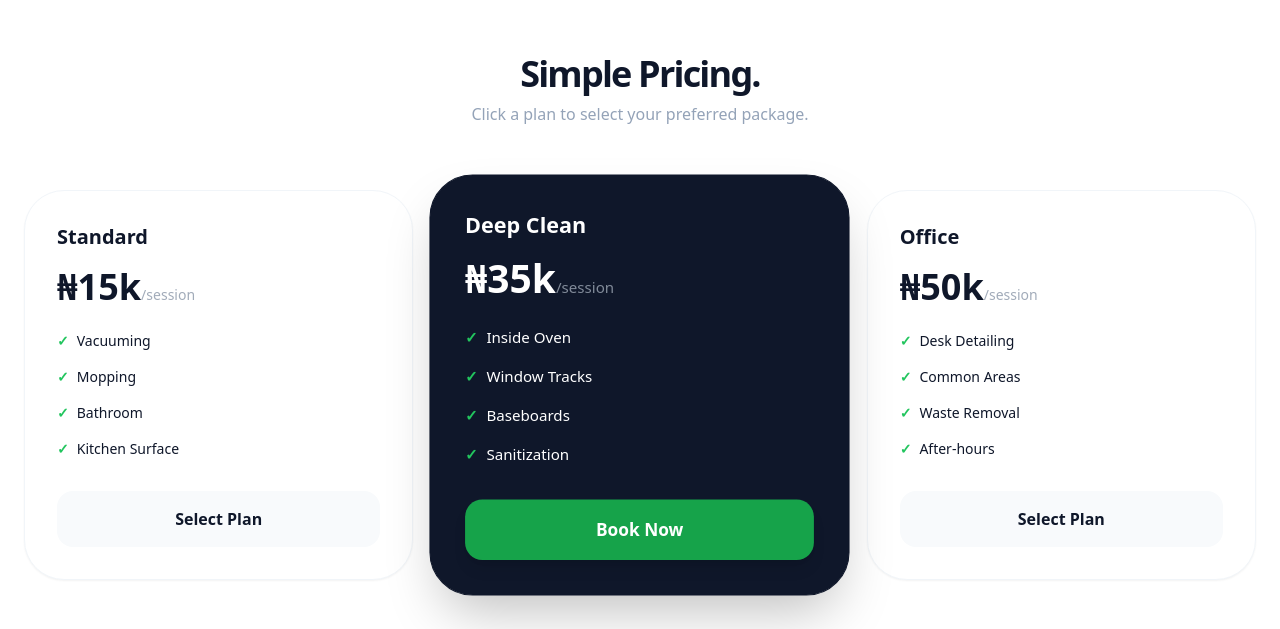
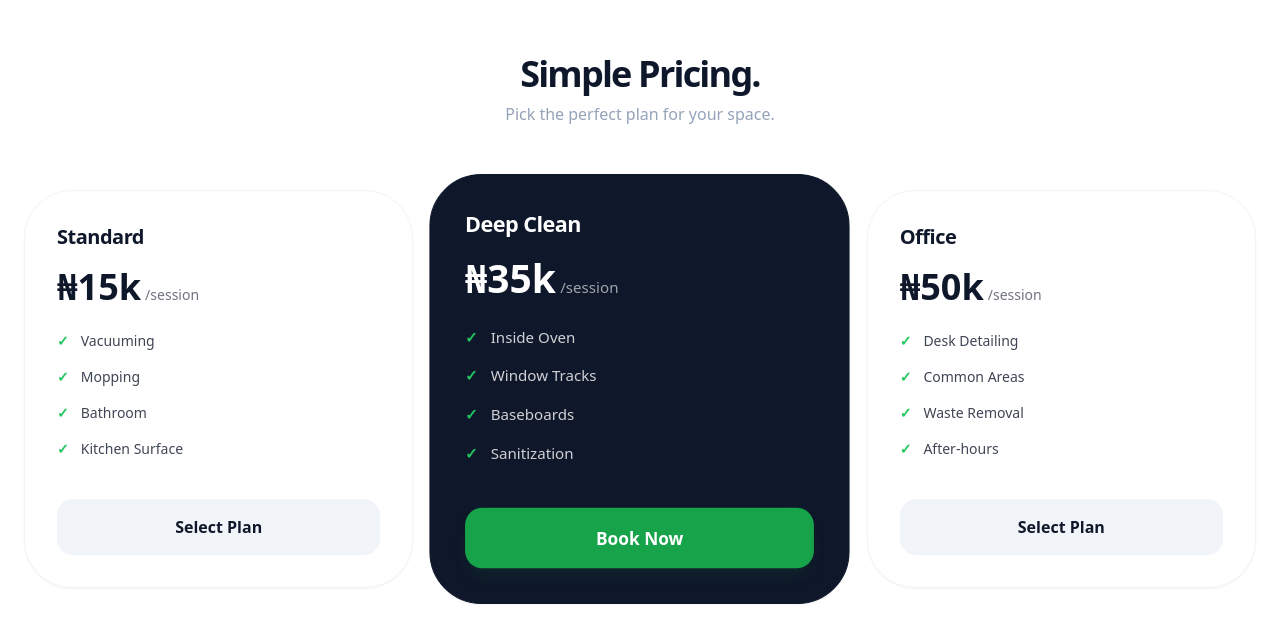
Before and after one commit to realtee01/Nextclean, a React (Vite) app: page / in a window 1280 px wide. Shown: the part 2271-2900 px from the top of the page. Built offline with nearby package versions, Linux system fonts and the light colour scheme.

Commit message:
Update Pricing.jsx

```diff
--- a/src/components/Pricing.jsx
+++ b/src/components/Pricing.jsx
@@ -2,7 +2,7 @@ import React, { useState } from 'react';
 import { motion } from 'framer-motion';
 
 const Pricing = ({ onBookClick }) => {
-  // 1. Track which plan is currently selected (Default to Deep Clean)
+  // Set "Deep Clean" as the default selected plan
   const [selectedPlan, setSelectedPlan] = useState("Deep Clean");
 
   const plans = [
@@ -12,64 +12,69 @@ const Pricing = ({ onBookClick }) => {
   ];
 
   return (
-    <section className="max-w-7xl mx-auto px-6 py-24">
+    <section className="max-w-7xl mx-auto px-6 py-24 bg-white">
       <div className="text-center mb-16">
-        <h2 className="text-4xl font-black tracking-tighter">Simple Pricing.</h2>
-        <p className="text-slate-400 mt-2">Click a plan to select your preferred package.</p>
+        <h2 className="text-4xl font-black tracking-tighter text-slate-900">Simple Pricing.</h2>
+        <p className="text-slate-400 mt-2">Pick the perfect plan for your space.</p>
       </div>
 
       <div className="grid md:grid-cols-3 gap-8 items-center">
         {plans.map((plan, i) => {
-          const isActive = selectedPlan === plan.name;
+          const isSelected = selectedPlan === plan.name;
 
           return (
             <motion.div
               key={i}
-              layout // Smoothly animate the size change
+              layout
               onClick={() => setSelectedPlan(plan.name)}
-              // --- BOUNCE MOTION ON HOVER & SELECTION ---
-              whileHover={{ scale: 1.05, y: -5 }}
-              whileTap={{ scale: 0.98 }}
-              initial={false}
+              // --- HOVER & SELECTED LOGIC ---
+              whileHover={{
+                scale: 1.05,
+                backgroundColor: "#0f172a", // slate-900
+                color: "#ffffff",
+                transition: { type: "spring", stiffness: 400, damping: 10 }
+              }}
               animate={{
-                scale: isActive ? 1.08 : 1,
-                backgroundColor: isActive ? "#0f172a" : "#ffffff", // slate-900 or white
-                color: isActive ? "#ffffff" : "#0f172a"
+                scale: isSelected ? 1.08 : 1,
+                backgroundColor: isSelected ? "#0f172a" : "#ffffff",
+                color: isSelected ? "#ffffff" : "#0f172a",
+                zIndex: isSelected ? 10 : 1
               }}
-              transition={{ type: "spring", stiffness: 300, damping: 15 }}
-              className={`p-8 rounded-[2.5rem] border cursor-pointer transition-shadow duration-500 ${
-                isActive ? "z-10 shadow-2xl border-slate-900" : "border-slate-100 shadow-sm"
+              transition={{ type: "spring", stiffness: 300, damping: 20 }}
+              className={`p-8 rounded-[3rem] border cursor-pointer group shadow-sm ${
+                isSelected ? "border-slate-900 shadow-2xl" : "border-slate-100"
               }`}
             >
-              <h3 className={`text-xl font-bold mb-4 ${isActive ? "text-white" : "text-slate-900"}`}>
+              <h3 className="text-xl font-bold mb-4 tracking-tight">
                 {plan.name}
               </h3>
 
-              <div className="text-4xl font-black mb-6">
+              <div className="text-4xl font-black mb-6 flex items-baseline gap-1">
                 ₦{plan.price}
-                <span className={`text-sm font-normal opacity-60 ${isActive ? "text-slate-300" : "text-slate-500"}`}>
-                  /session
-                </span>
+                <span className="text-sm font-normal opacity-60">/session</span>
               </div>
 
-              <ul className="space-y-4 mb-8">
+              <ul className="space-y-4 mb-10">
                 {plan.features.map(f => (
-                  <li key={f} className="text-sm flex items-center gap-2">
-                    <span className="text-green-500 font-bold">✓</span> {f}
+                  <li key={f} className="text-sm flex items-center gap-3">
+                    <span className="text-green-500 font-bold">✓</span>
+                    <span className="opacity-80">{f}</span>
                   </li>
                 ))}
               </ul>
 
               <button
                 onClick={(e) => {
-                  e.stopPropagation(); // Prevents re-selecting the card when clicking button
+                  e.stopPropagation();
                   onBookClick();
                 }}
-                className={`w-full py-4 rounded-2xl font-bold transition-all transform active:scale-95 ${
-                  isActive ? "bg-green-600 text-white shadow-lg" : "bg-slate-50 text-slate-900 hover:bg-slate-100"
+                className={`w-full py-4 rounded-2xl font-bold transition-all duration-300 ${
+                  isSelected
+                  ? "bg-green-600 text-white shadow-lg shadow-green-900/20"
+                  : "bg-slate-100 text-slate-900 group-hover:bg-green-600 group-hover:text-white"
                 }`}
               >
-                {isActive ? "Book Now" : "Select Plan"}
+                {isSelected ? "Book Now" : "Select Plan"}
               </button>
             </motion.div>
           );
```
